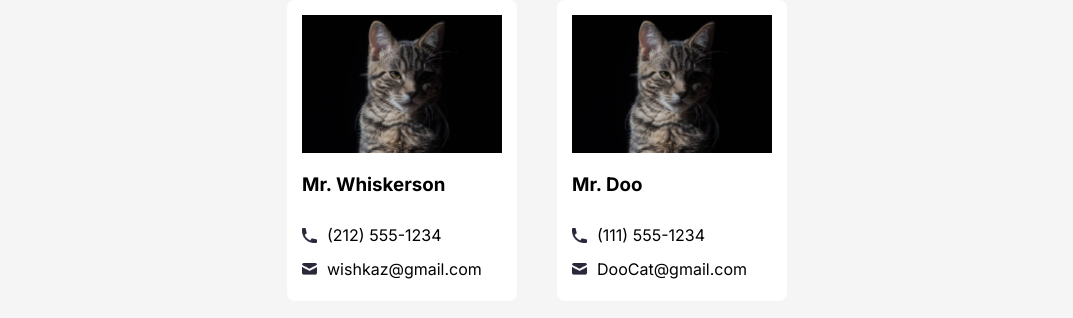
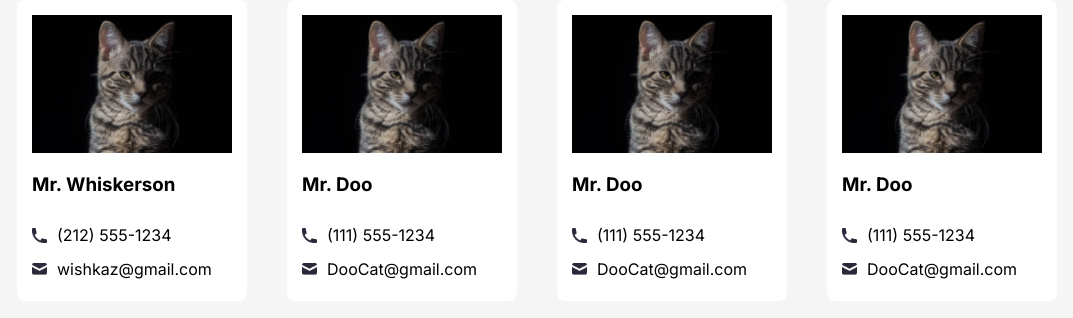
Before and after one commit to shivenigma/react-refresher-scrimba-course, a React (Vite) app: page /contacts in a window 1280 px wide. Shown: the top 318 px of the page, without its empty margins (103-1176 px from the left). Built offline with nearby package versions, Linux system fonts and the light colour scheme.

Commit message:
Added additional data

```diff
--- a/src/components/contact/ContactsList.tsx
+++ b/src/components/contact/ContactsList.tsx
@@ -9,19 +9,28 @@ export default function ContactsList() {
         email: 'wishkaz@gmail.com',
         img: cat
     },
-        {
+    {
         name: 'Mr. Doo',
         phone: '(111) 555-1234',
         email: 'DooCat@gmail.com',
         img: cat
     },
-
+    {
+        name: 'Mr. Doo',
+        phone: '(111) 555-1234',
+        email: 'DooCat@gmail.com',
+        img: cat
+    },
+    {
+        name: 'Mr. Doo',
+        phone: '(111) 555-1234',
+        email: 'DooCat@gmail.com',
+        img: cat
+    },
     ]
     return (
         <div className="app-body-contacts">
-            {data.map((item, index) => {
-                return <Contact data={item} key={index}></Contact>
-            })}
+            {data.map((item, index) => <Contact data={item} key={index}></Contact> )}
         </div>
     )
 }
```
